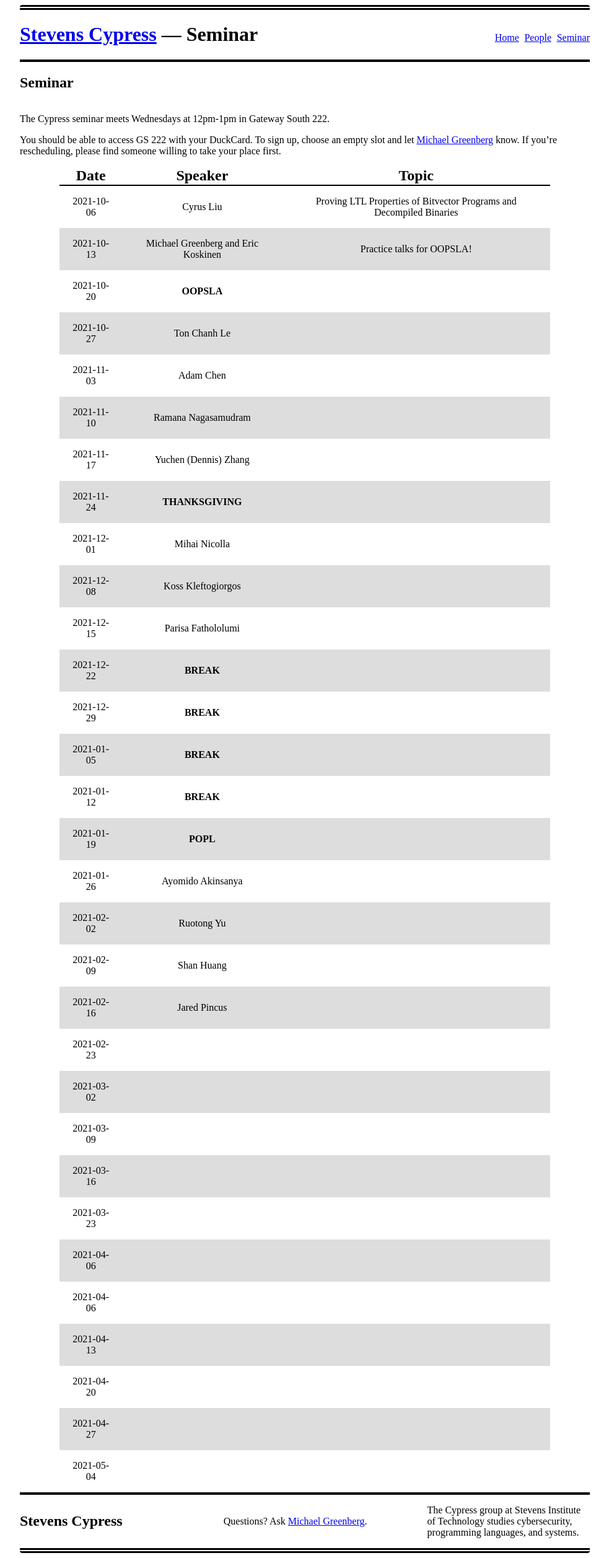
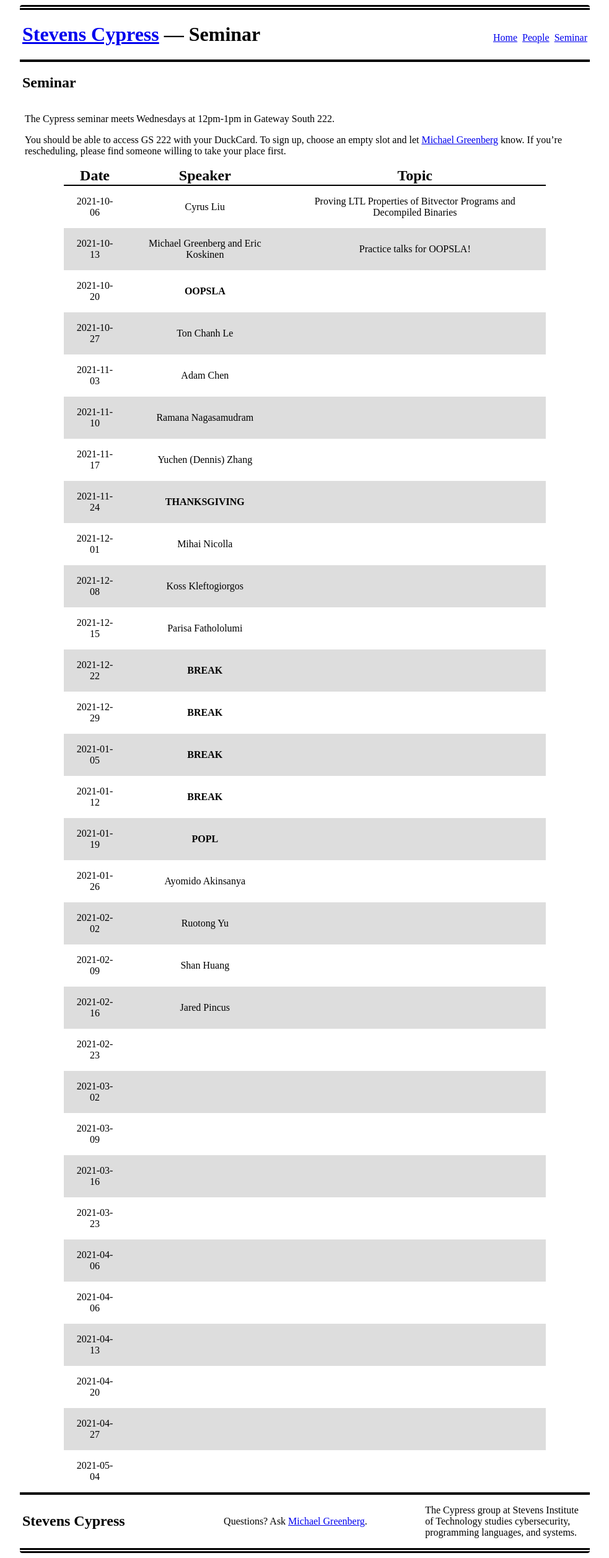
Before and after one commit to mgree/cypress, a Jekyll site: the page built from schedule.md, in a window 1280 px wide. Shown: the whole page at 62% size, without its empty margins (148-1131 px from the left). Built offline with Jekyll 4.4.1, drawn with Linux system fonts in a browser that asks for light colours.

Commit message:
cleaner spacing

```diff
--- a/assets/main.css
+++ b/assets/main.css
@@ -19,6 +19,8 @@
     border-top-right-radius: 4px;
 
     border-bottom: 0.25rem solid black;
+
+    padding: 0 0.25rem;
 }
 
 #container > footer {
@@ -27,6 +29,8 @@
     border-bottom-right-radius: 4px;
 
     border-top: 0.25rem solid black;
+
+    padding: 0 0.25rem;
 }
 
 /* header */
@@ -59,6 +63,12 @@
 
 #container > footer #contact {
     width: 100%;
+}
+
+/* content */
+
+#container .content {
+    padding: 0 0.25rem;
 }
 
 /* posts */
```
